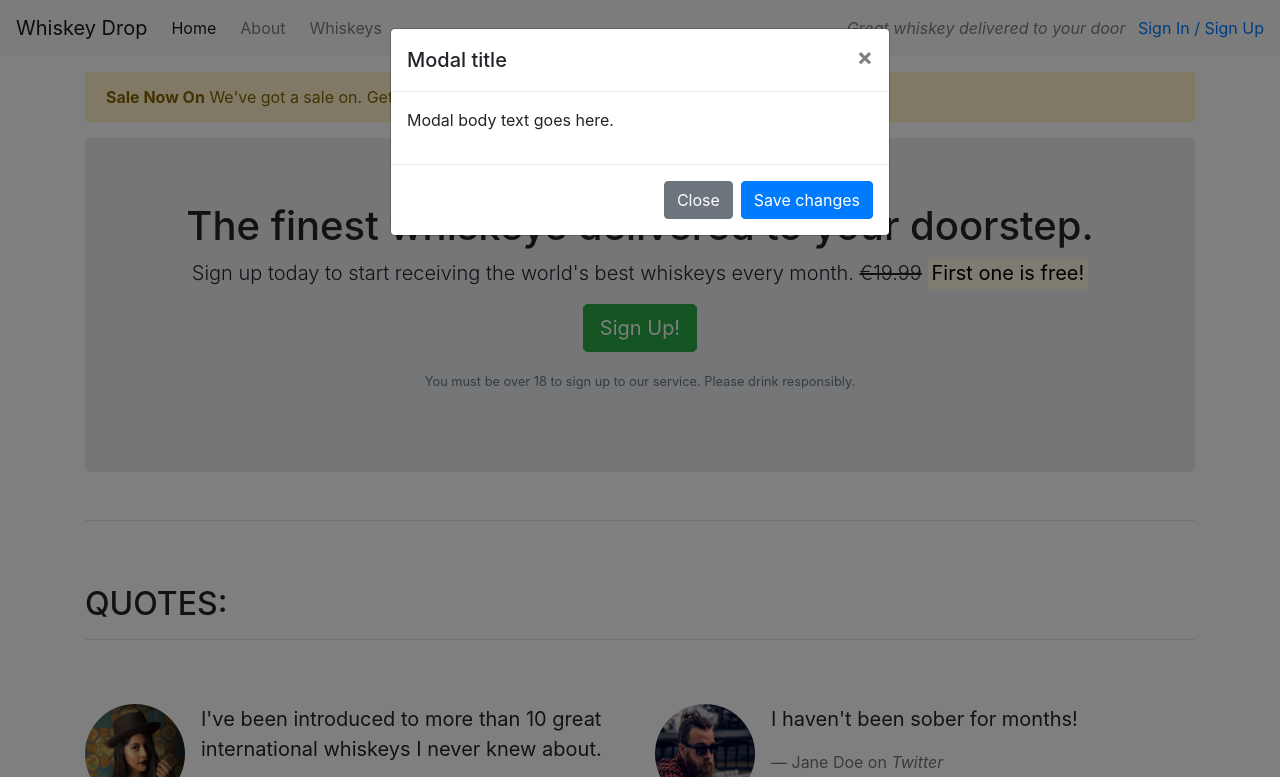
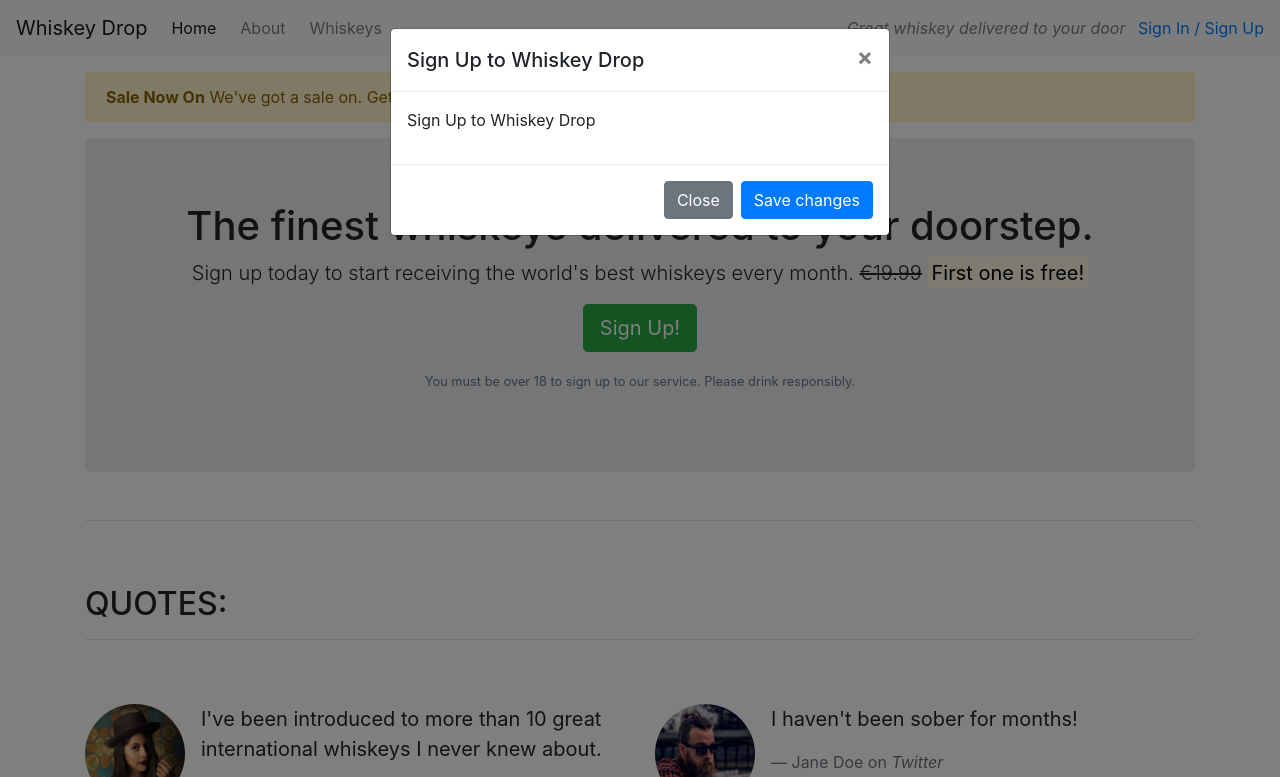
Before and after one commit to lenniep13/Whiskey, a plain HTML site: page index.html in a window 1280 px wide. Both pictures are taken after a click on the button "Sign Up!". Shown: the top 777 px of the page. Drawn offline with nearby package versions, Linux system fonts and the light colour scheme.

Commit message:
modal update

```diff
--- a/index.html
+++ b/index.html
@@ -145,13 +145,13 @@
   <div class="modal-dialog" role="document">
     <div class="modal-content">
       <div class="modal-header">
-        <h5 class="modal-title">Modal title</h5>
+        <h5 class="modal-title">Sign Up to Whiskey Drop</h5>
         <button type="button" class="close" data-dismiss="modal" aria-label="Close">
           <span aria-hidden="true">&times;</span>
         </button>
       </div>
       <div class="modal-body">
-        <p>Modal body text goes here.</p>
+        <p>Sign Up to Whiskey Drop</p>
       </div>
       <div class="modal-footer">
         <button type="button" class="btn btn-secondary" data-dismiss="modal">Close</button>
```
